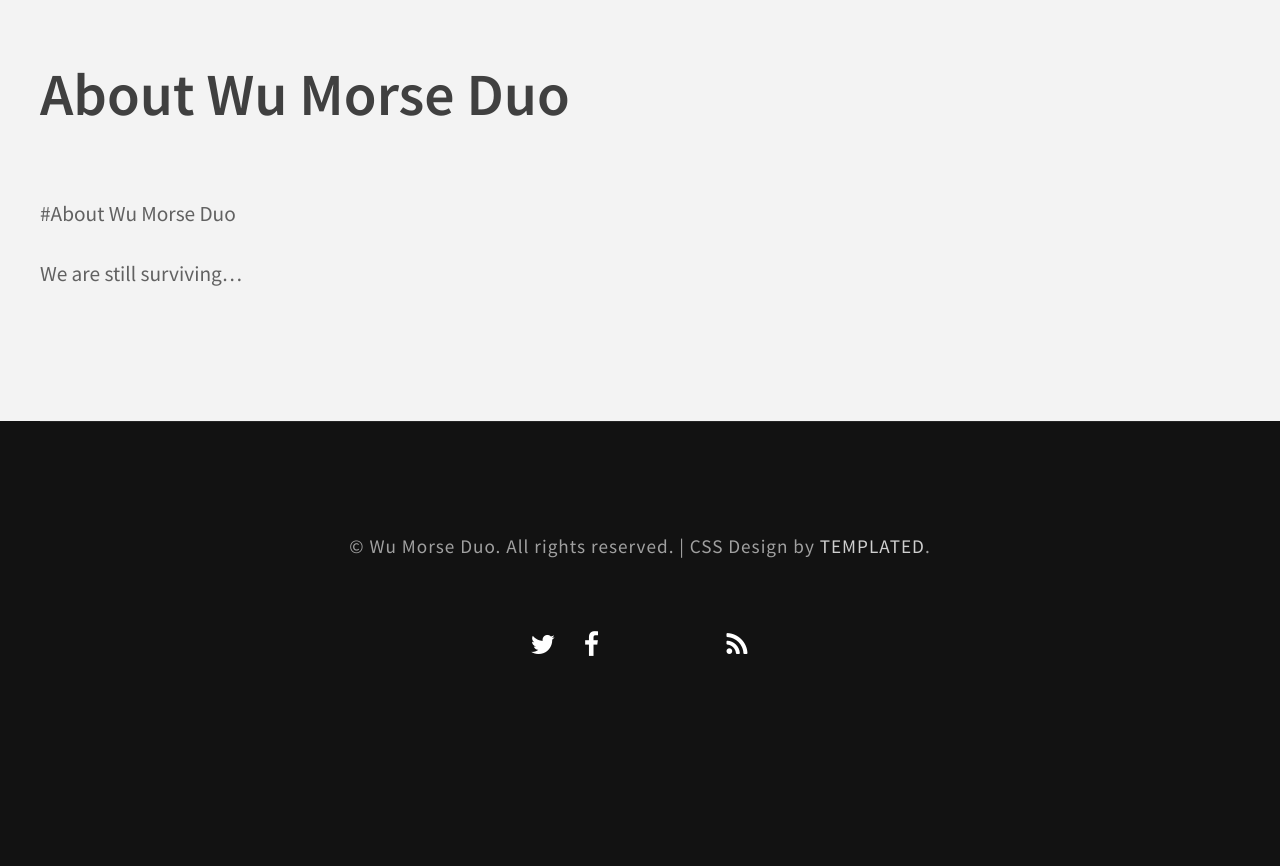
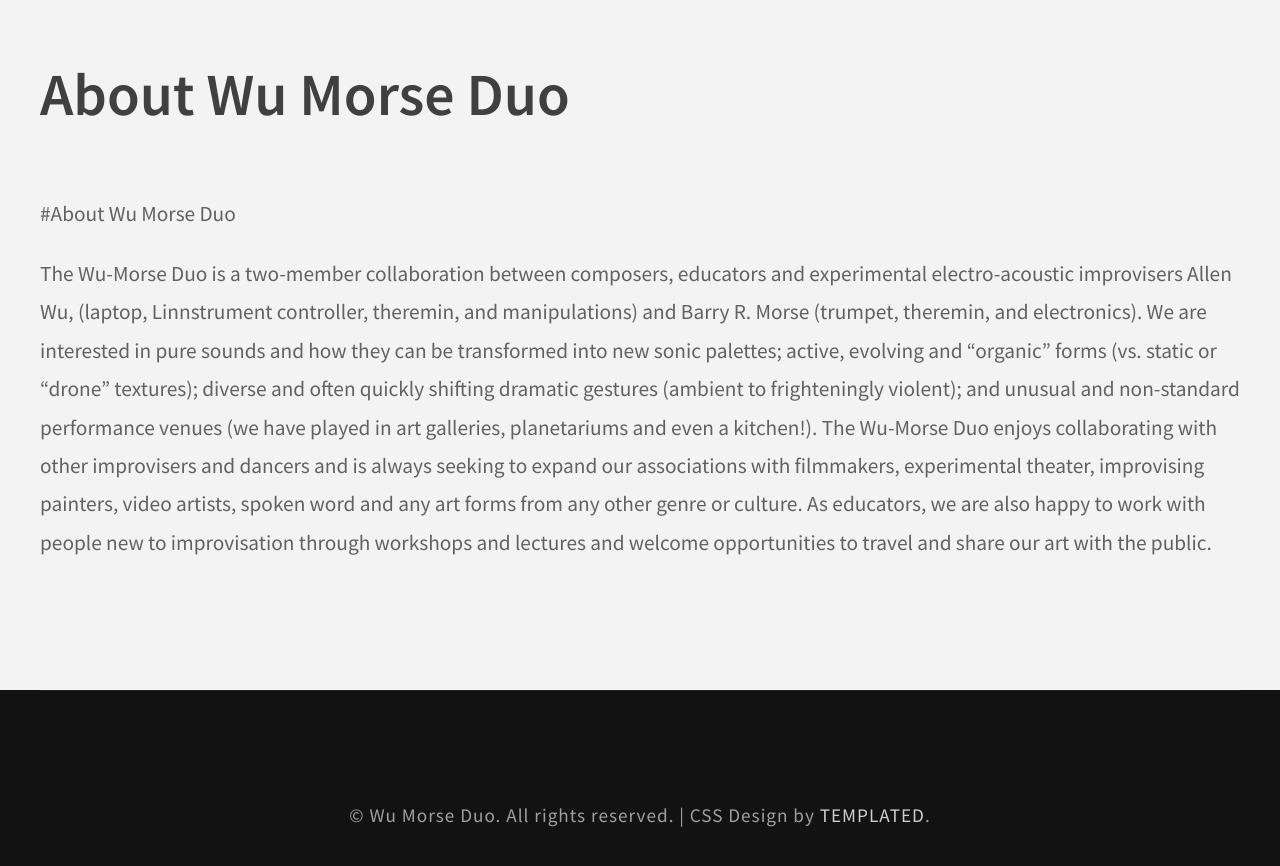
Before and after one commit to allenloves/wumorse, a Jekyll site: the page built from about.md, in a window 1280 px wide and 900 px high, scrolled down 1185 px. Shown: the top 866 px of the window. Built offline with Jekyll 4.4.1, drawn with Linux system fonts in a browser that asks for light colours; nearby versions of some CDN libraries; some web fonts are replaced; library files that are not in the unit come from our copies; before the commit the page ends 1957 px from its top, so only the background shows below that.

```diff
--- a/about.md
+++ b/about.md
@@ -5,4 +5,4 @@
 
 #About Wu Morse Duo
 
-We are still surviving...
+The Wu-Morse Duo is a two-member collaboration between composers, educators and experimental electro-acoustic improvisers Allen Wu, (laptop, Linnstrument controller, theremin, and manipulations) and Barry R. Morse (trumpet, theremin, and electronics). We are interested in pure sounds and how they can be transformed into new sonic palettes; active, evolving and “organic” forms (vs. static or “drone” textures); diverse and often quickly shifting dramatic gestures (ambient to frighteningly violent); and unusual and non-standard performance venues (we have played in art galleries, planetariums and even a kitchen!). The Wu-Morse Duo enjoys collaborating with other improvisers and dancers and is always seeking to expand our associations with filmmakers, experimental theater, improvising painters, video artists, spoken word and any art forms from any other genre or culture. As educators, we are also happy to work with people new to improvisation through workshops and lectures and welcome opportunities to travel and share our art with the public.
```
Also changed, not shown: index.md (+1 -1 lines).
